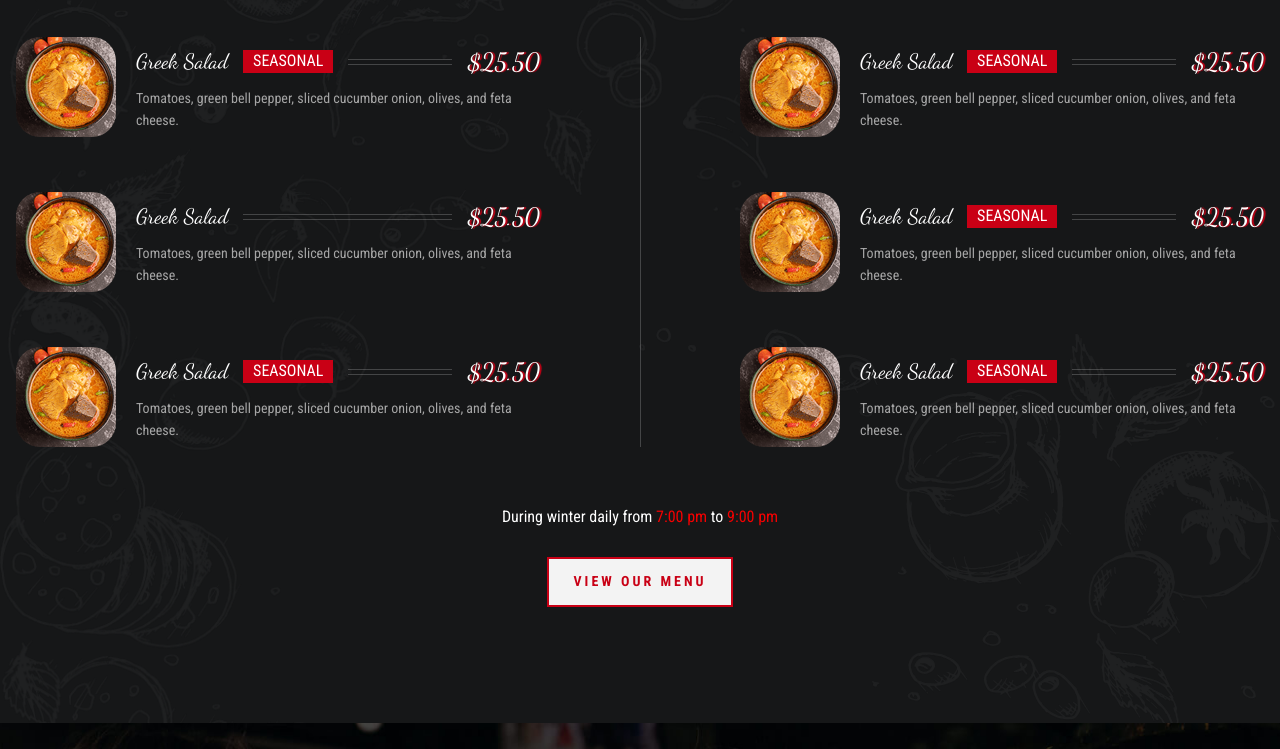
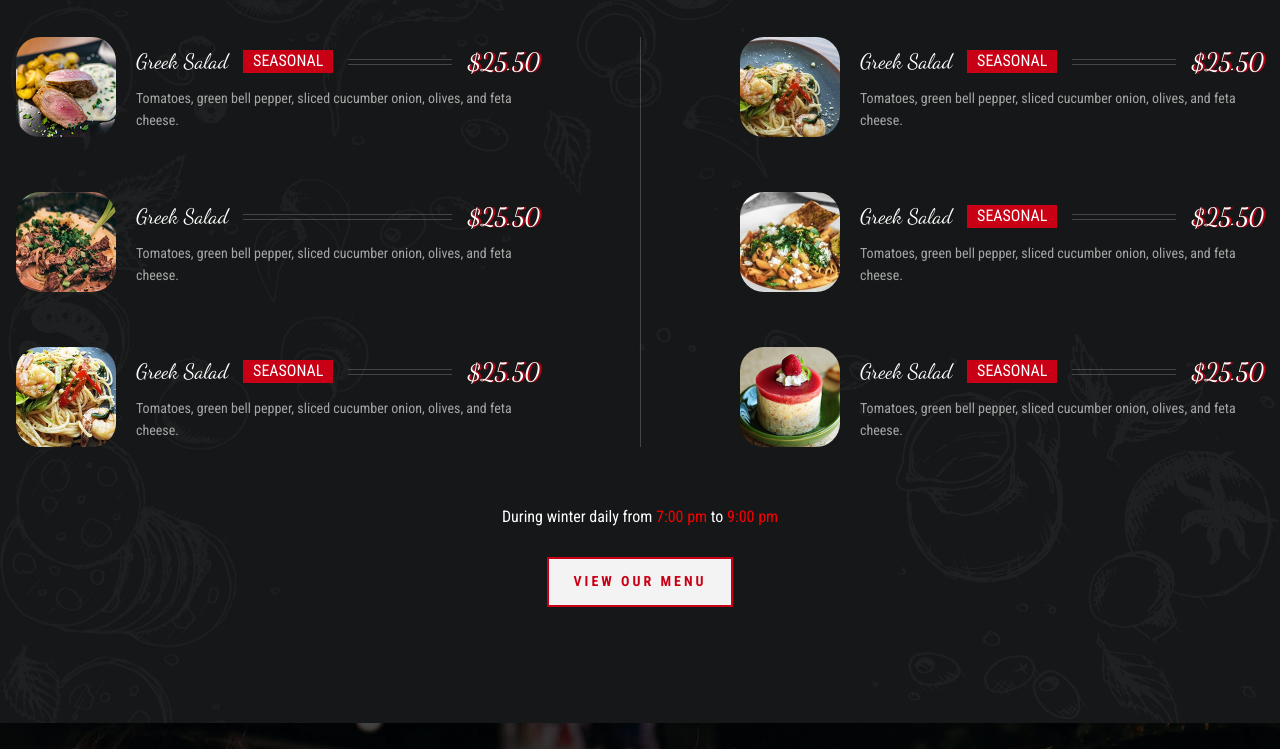
Before and after one commit to nvklap/cafe, a website built with Parcel: page src/index.html in a window 1280 px wide. Shown: the part 3779-4528 px from the top of the page. Built offline with nearby package versions, Linux system fonts and the light colour scheme.

Commit message:
fix(menu): update images and adjust styles for them

```diff
--- a/src/partials/menu.html
+++ b/src/partials/menu.html
@@ -11,7 +11,7 @@
             style="--width: 100; --height: 100"
           >
             <img
-              src="./images/menu-1.png"
+              src="./images/menu-1.jpg"
               alt="Greek Salad"
               width="100"
               height="100"
@@ -44,7 +44,7 @@
             style="--width: 100; --height: 100"
           >
             <img
-              src="./images/menu-1.png"
+              src="./images/menu-2.jpg"
               alt="Greek Salad"
               width="100"
               height="100"
@@ -77,7 +77,7 @@
             style="--width: 100; --height: 100"
           >
             <img
-              src="./images/menu-1.png"
+              src="./images/menu-3.jpg"
               alt="Greek Salad"
               width="100"
               height="100"
@@ -109,7 +109,7 @@
             style="--width: 100; --height: 100"
           >
             <img
-              src="./images/menu-1.png"
+              src="./images/menu-4.jpg"
               alt="Greek Salad"
               width="100"
               height="100"
@@ -142,7 +142,7 @@
             style="--width: 100; --height: 100"
           >
             <img
-              src="./images/menu-1.png"
+              src="./images/menu-5.jpg"
               alt="Greek Salad"
               width="100"
               height="100"
@@ -175,7 +175,7 @@
             style="--width: 100; --height: 100"
           >
             <img
-              src="./images/menu-1.png"
+              src="./images/menu-6.jpg"
               alt="Greek Salad"
               width="100"
               height="100"
--- a/src/sass/components/_menu.scss
+++ b/src/sass/components/_menu.scss
@@ -108,6 +108,8 @@
   &__banner {
     flex-shrink: 0;
     border-radius: var(--radius-24);
+    width: 10rem;
+    height: 10rem;
 
     & .img-cover {
       transition: var(--transition-2);
```
Also changed, not shown: src/images/menu-1.jpg (added), src/images/menu-1.png (deleted), src/images/menu-2.jpg (added), src/images/menu-3.jpg (added), src/images/menu-4.jpg (added), src/images/menu-5.jpg (added), src/images/menu-6.jpg (added).
